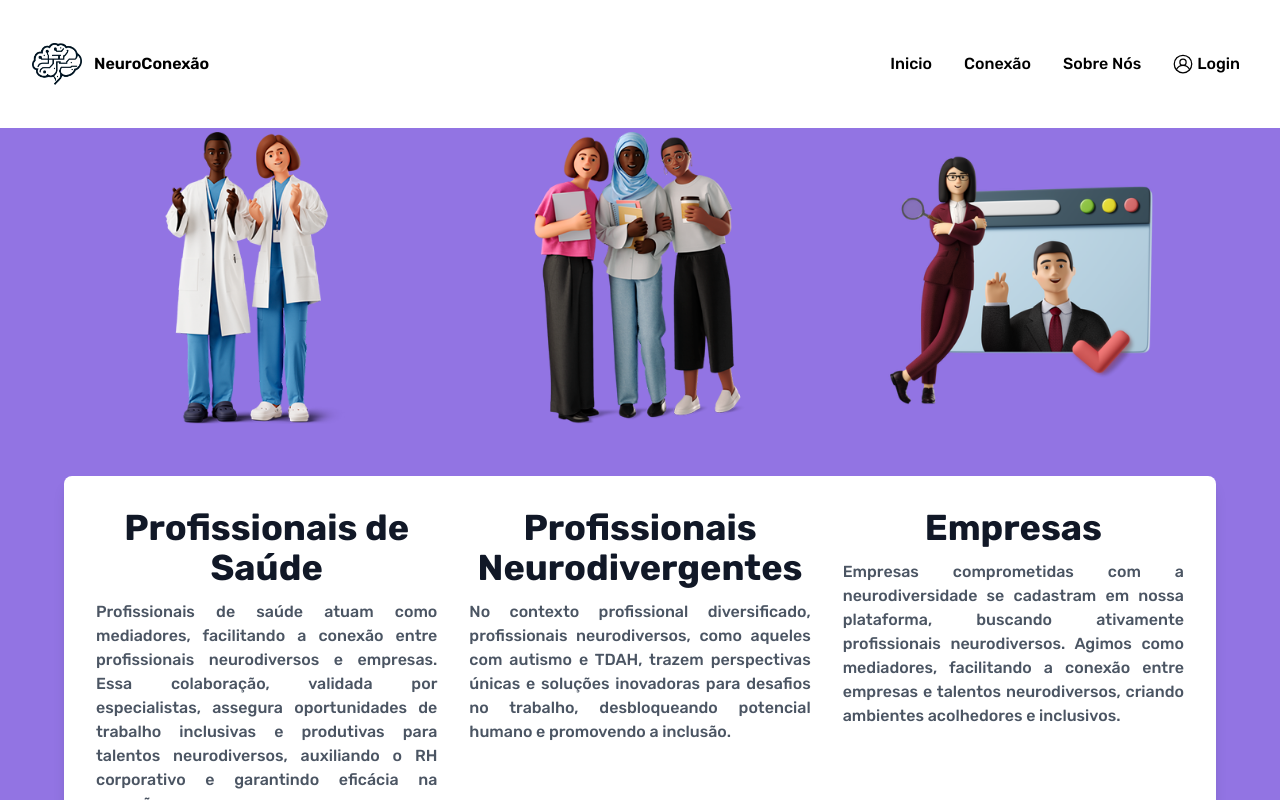
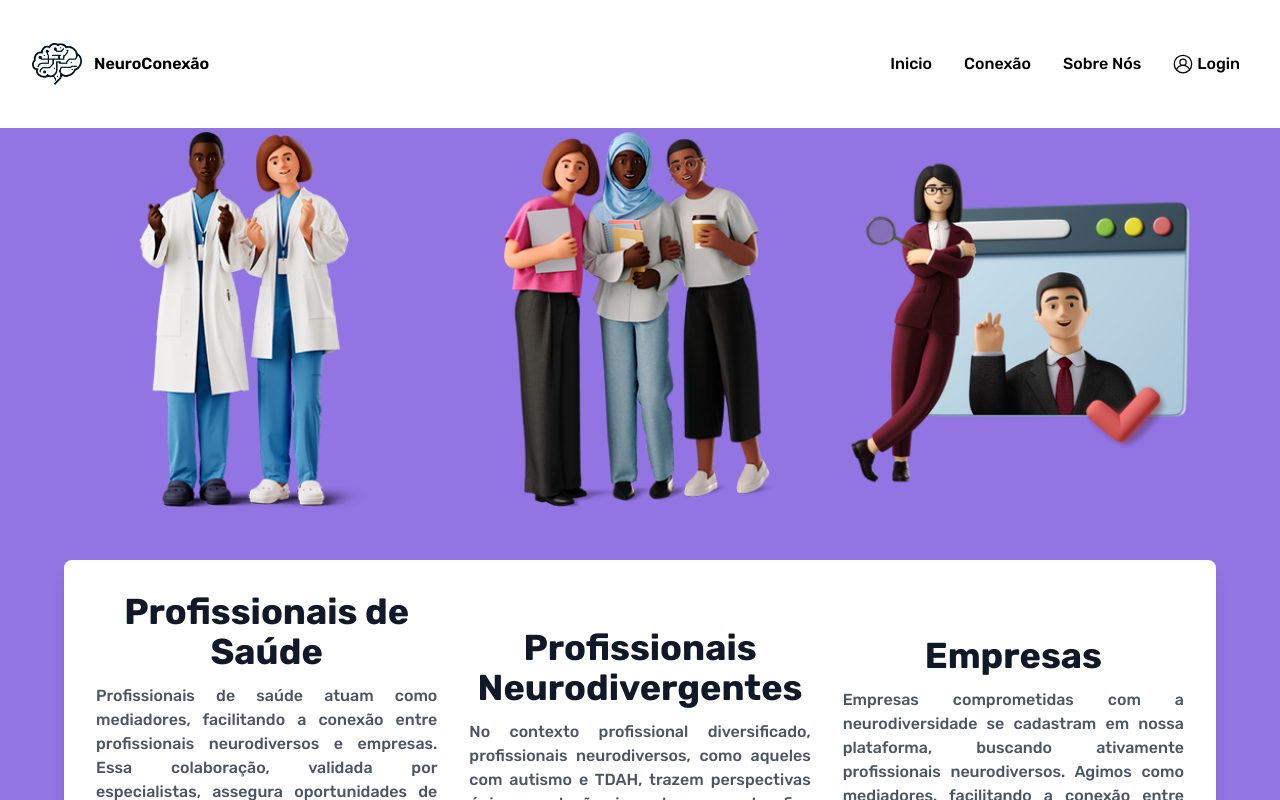
Before and after one commit to RecodeSquad14/NeuroConexao, a Next.js app: page /conexao in a window 1280 px wide. Shown: the top 800 px of the page. Built offline with nearby package versions, Linux system fonts and the light colour scheme.

Commit message:
Responsividade

```diff
--- a/src/app/conexao/page.js
+++ b/src/app/conexao/page.js
@@ -8,29 +8,30 @@ function Page() {
     <div className="bg-primary min-h-screen flex flex-col items-center justify-center">
       <div className="text-center">
 
-        { <div className="flex justify-between">
+        { <div className="flex flex-wrap items-center justify-between">
   <Image
     src="/conexao-img/profissionalSaude.png"
     alt="grupo de pessoas"
     width={300}
     height={300}
-    className="mx-auto max-w-full h-auto p-1 mb-4"
+    className="mx-auto w-full sm:w-1/2 md:w-1/3 h-auto p-1 mb-4"
   />
   <Image
     src="/conexao-img/profissionalNeuroatipico.png"
     alt="grupo de pessoas"
     width={300}
     height={300}
-    className="mx-auto max-w-full h-auto p-1 mb-4"
+    className="mx-auto w-full sm:w-1/2 md:w-1/3 h-auto p-1 mb-4"
   />
   <Image
     src="/conexao-img/empresa.png"
     alt="grupo de pessoas"
     width={300}
     height={300}
-    className="mx-auto max-w-full h-auto p-1 mb-4"
+    className="mx-auto w-full sm:w-1/2 md:w-1/3 h-auto p-1 mb-4"
   />
 </div>
+
  }
 
         <Card />
--- a/src/components/card/card.jsx
+++ b/src/components/card/card.jsx
@@ -2,16 +2,16 @@ import React from 'react';
 
 function Card() {
   return (
-    <div className="max-w-6xl mx-auto bg-white rounded-lg overflow-hidden shadow-lg p-8 mt-8 flex">
+    <div className="max-w-6xl mx-auto bg-white rounded-lg overflow-hidden shadow-lg p-8 mt-8 flex flex-wrap items-center justify-between">
 
       {/* Profissionais de Saúde */}
       <div className="flex-1 mr-8" style={{ display: 'flex', flexDirection: 'column', alignItems: 'center' }}>
-  <div className="h-auto will-change-auto mb-8">
-    <h2 className="text-4xl font-bold text-gray-900 mb-3">Profissionais de Saúde</h2>
-    <p className="text-gray-600 text-justify">Profissionais de saúde atuam como mediadores, facilitando a conexão entre profissionais neurodiversos e empresas. Essa colaboração, validada por especialistas, assegura oportunidades de trabalho inclusivas e produtivas para talentos neurodiversos, auxiliando o RH corporativo e garantindo eficácia na conexão.</p>
-  </div>
-  {/* <button className="bg-blue-500 text-white py-2 px-4 rounded hover:bg-blue-600 flex-row">Saiba Mais</button> */}
-</div>
+        <div className="h-auto will-change-auto mb-8">
+          <h2 className="text-4xl font-bold text-gray-900 mb-3">Profissionais de Saúde</h2>
+          <p className="text-gray-600 text-justify">Profissionais de saúde atuam como mediadores, facilitando a conexão entre profissionais neurodiversos e empresas. Essa colaboração, validada por especialistas, assegura oportunidades de trabalho inclusivas e produtivas para talentos neurodiversos, auxiliando o RH corporativo e garantindo eficácia na conexão.</p>
+        </div>
+
+      </div>
 
 
 
@@ -21,7 +21,7 @@ function Card() {
           <h2 className="text-4xl font-bold text-gray-900 mb-3">Profissionais Neurodivergentes</h2>
           <p className="text-gray-600 text-justify">No contexto profissional diversificado, profissionais neurodiversos, como aqueles com autismo e TDAH, trazem perspectivas únicas e soluções inovadoras para desafios no trabalho, desbloqueando potencial humano e promovendo a inclusão.</p>
         </div>
-        {/* <button className="bg-green-500 text-white py-2 px-4 rounded hover:bg-green-600">Saiba Mais</button> */}
+
       </div>
 
       {/* Empresas */}
@@ -30,7 +30,7 @@ function Card() {
           <h2 className="text-4xl font-bold text-gray-900 mb-3">Empresas</h2>
           <p className="text-gray-600 text-justify">Empresas comprometidas com a neurodiversidade se cadastram em nossa plataforma, buscando ativamente profissionais neurodiversos. Agimos como mediadores, facilitando a conexão entre empresas e talentos neurodiversos, criando ambientes acolhedores e inclusivos.</p>
         </div>
-        {/* <button className="bg-purple-500 text-white py-2 px-4 rounded hover:bg-purple-600">Saiba Mais</button> */}
+
       </div>
 
 
```
Also changed, not shown: src/styles/globals.css (line endings or trailing spaces).
